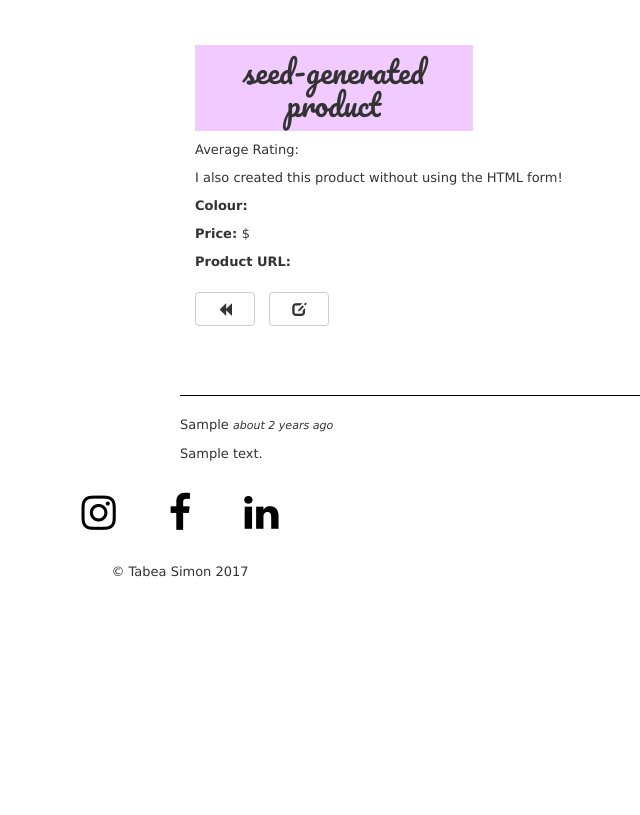
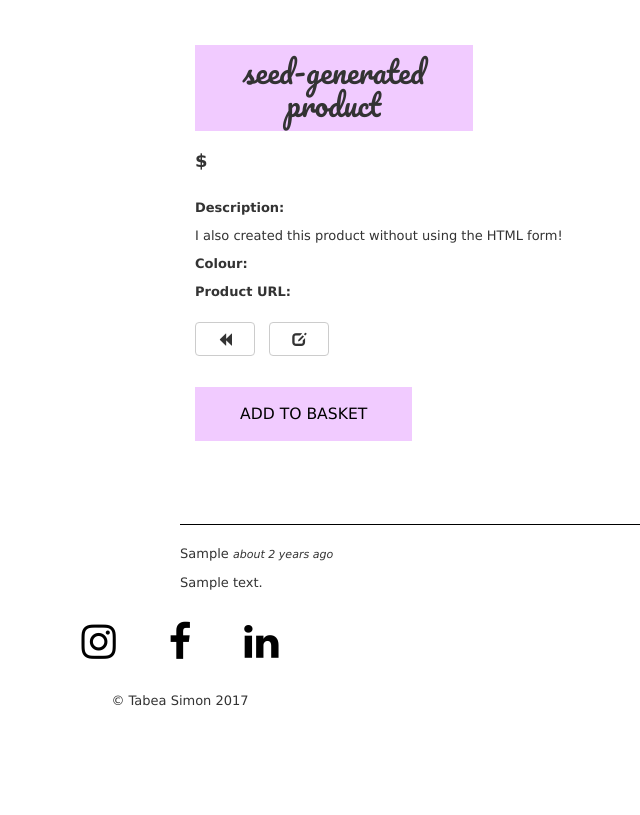
Before and after one commit to tabea89/Surf-App---Final, a Rails app: page /products/1 in a window 1280 px wide. Shown: the part 55-870 px from the top of the page, without its empty margins (460-1100 px from the left). Run offline with Rails 7, Linux system fonts and the light colour scheme; data comes from the database, SQL or seed files in the repository; tables that the repository leaves empty hold one stand-in row (values such as "Sample post"); style sheets or scripts are compiled from the project's sources; some libraries are stand-ins or nearby versions.

Commit message:
More style changes

```diff
--- a/app/assets/stylesheets/application.css
+++ b/app/assets/stylesheets/application.css
@@ -106,6 +106,7 @@
   background-color: #f1cbff;
   color: black;
   font-size: 1.2em;
+  text-transform: uppercase;
 }
 
 .cta {
@@ -253,6 +254,7 @@
   width: 50%;
   padding: 10px 15px;
   text-align: center;
+  margin-bottom: 20px;
 }
 
 .show_btn {
@@ -263,6 +265,57 @@
 .show_edit {
   width: 60px;
   margin-right: 10px;
+}
+
+.digg_pagination {
+  background: white;
+  cursor: default;
+  /* self-clearing method: */ }
+  .digg_pagination a, .digg_pagination span, .digg_pagination em {
+    padding: 0.2em 0.5em;
+    display: block;
+    float: left;
+    margin-right: 1px; }
+  .digg_pagination .disabled {
+    color: #999999;
+    border: 1px solid #dddddd; }
+  .digg_pagination .current {
+    font-style: normal;
+    font-weight: bold;
+    background: #2e6ab1;
+    color: white;
+    border: 1px solid #2e6ab1; }
+  .digg_pagination a {
+    text-decoration: none;
+    color: #105cb6;
+    border: 1px solid #9aafe5; }
+    .digg_pagination a:hover, .digg_pagination a:focus {
+      color: #000033;
+      border-color: #000033; }
+  .digg_pagination .page_info {
+    background: #2e6ab1;
+    color: white;
+    padding: 0.4em 0.6em;
+    width: 22em;
+    margin-bottom: 0.3em;
+    text-align: center; }
+    .digg_pagination .page_info b {
+      color: #000033;
+      background: #6aa6ed;
+      padding: 0.1em 0.25em; }
+  .digg_pagination:after {
+    content: ".";
+    display: block;
+    height: 0;
+    clear: both;
+    visibility: hidden; }
+  * html .digg_pagination {
+    height: 1%; }
+  *:first-child + html .digg_pagination {
+    overflow: hidden; }
+
+.big {
+
 }
 
 /*Footer*/
--- a/app/views/products/_comments.html.erb
+++ b/app/views/products/_comments.html.erb
@@ -11,5 +11,7 @@
             <p><%= comment.body %></p>
         </div>
     <% end %>
-    <%= will_paginate @comments %>
+    <div class="digg_pagination">
+      <%= will_paginate @comments, :page_links => false %>
+    </div>
 </div>
--- a/app/views/products/show.html.erb
+++ b/app/views/products/show.html.erb
@@ -10,15 +10,19 @@
 
     <div class="col-md-6 col-sm-12">
       <h2 class="product_header"><%= @product.name %></h2>
-      <p>Average Rating: <div class="rated" data-score="<%= @product.average_rating %>"></div> </p>
+      <h4><strong><%= @product.price %> $</strong></h4>
+      <div class="rated" data-score="<%= @product.average_rating %>"></div><br>
+      <p><strong>Description: </strong></p>
     	<p><%= @product.description %>
       <p><strong>Colour: </strong><%= @product.colour %></p>
-      <p><strong>Price: </strong><%= @product.price %> $</p>
      	<p><strong>Product URL: </strong><%= @product.image_url %></p>
       <div class="show_btn">
         <%= link_to '', products_path, class: 'show_edit btn btn-default glyphicon glyphicon-backward' %>
         <%= link_to '', edit_product_path(@product), class: 'show_edit btn btn-default glyphicon glyphicon-edit' %>
       </div>
+      <div class="cta">
+        <%= link_to 'Add to basket', products_path %>
+       </div>
     </div>
 
     <div class="row">
```
